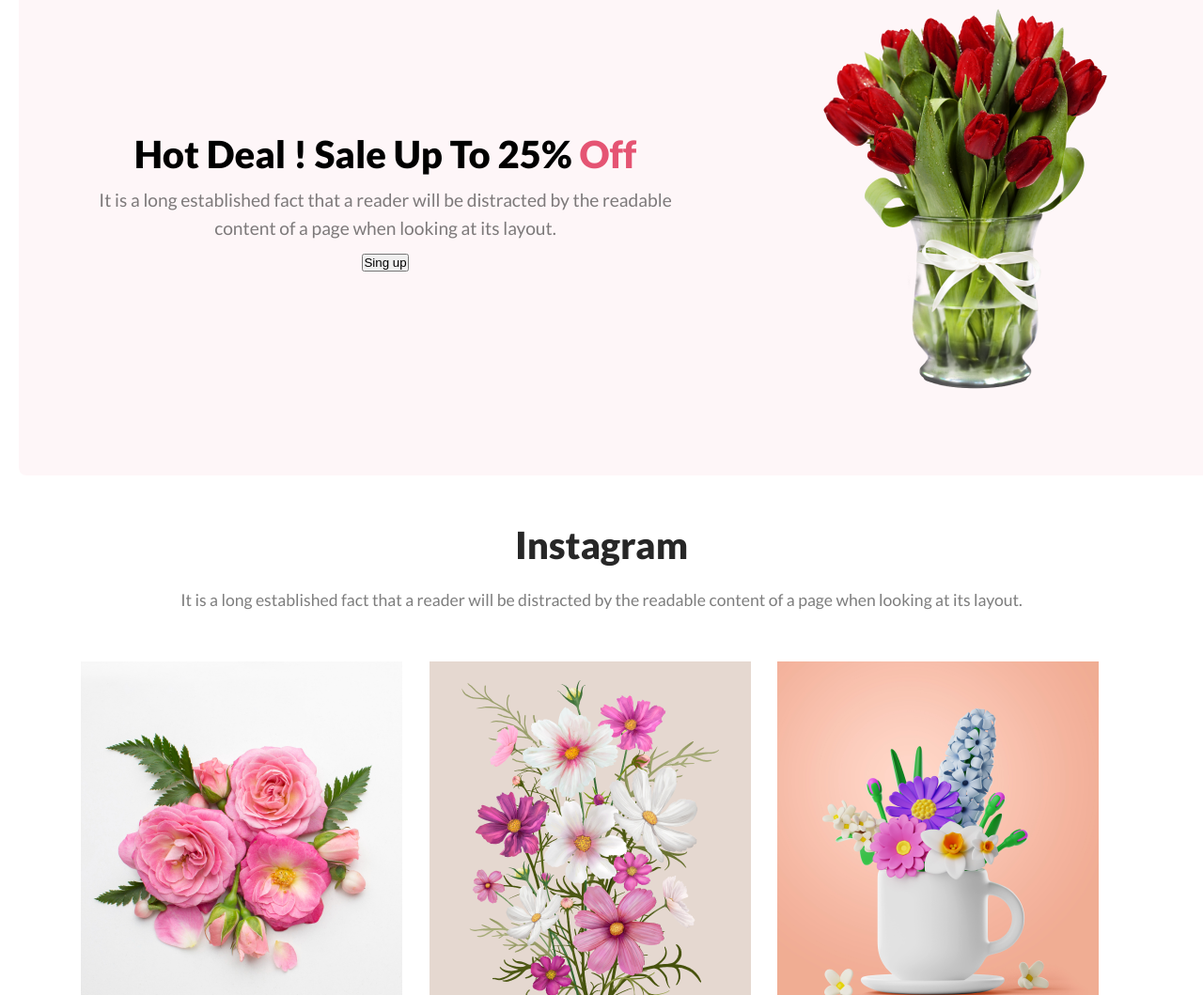
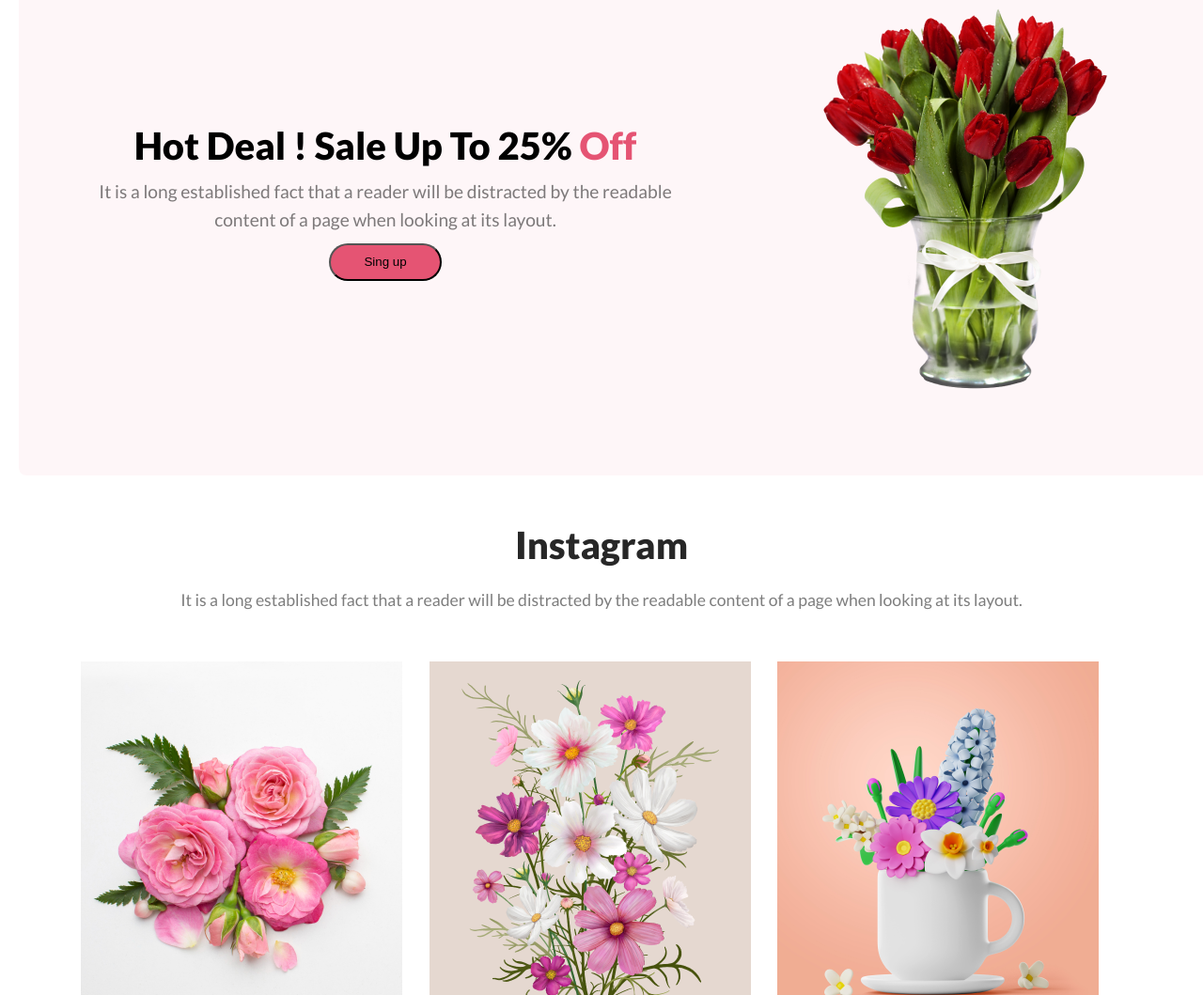
Before and after one commit to ranastudent/flower-shop-assignment, a plain HTML site: page index.html in a window 1280 px wide. Shown: the part 2093-3152 px from the top of the page at 94% size. Drawn offline with Linux system fonts and the light colour scheme; files whose address does not match are found by name.

Commit message:
make a button

```diff
--- a/index.html
+++ b/index.html
@@ -62,7 +62,7 @@
                         <div class="dicount-details">
                               <h3 class="discount-title">Hot Deal ! Sale Up To 25% <span class="off">Off</span></h3>
                               <p class="discount-description">It is a long established fact that a reader will be distracted by the readable content of a page when looking at its layout.</p>
-                              <button type="submit">Sing up</button>
+                              <button type="submit" class="sing">Sing up</button>
                         </div>
                         <div class="discount-img">
                               <img src="./Flower Asset/pngwing8.png" alt="">
--- a/styles/style.css
+++ b/styles/style.css
@@ -231,6 +231,14 @@ body {
 .off {
       color: rgb(229, 84, 115);
 }
+.sing{
+      background-color: rgb(229, 84, 115);
+      width: 120px;
+      height: 40px;
+      padding: 4px;
+      border-radius: 20px;
+      text-align: center;
+}
 
 .discount-description {
       color: rgba(39, 39, 39, 0.6);
```
